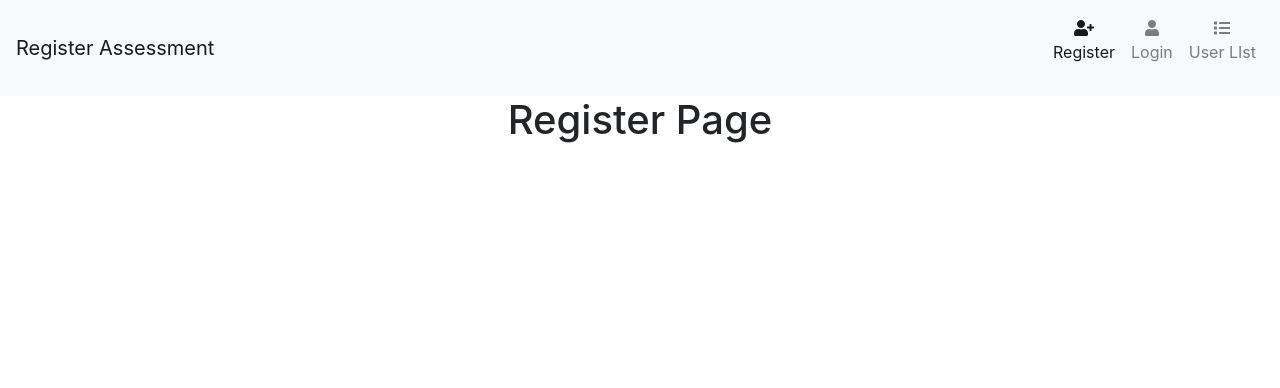
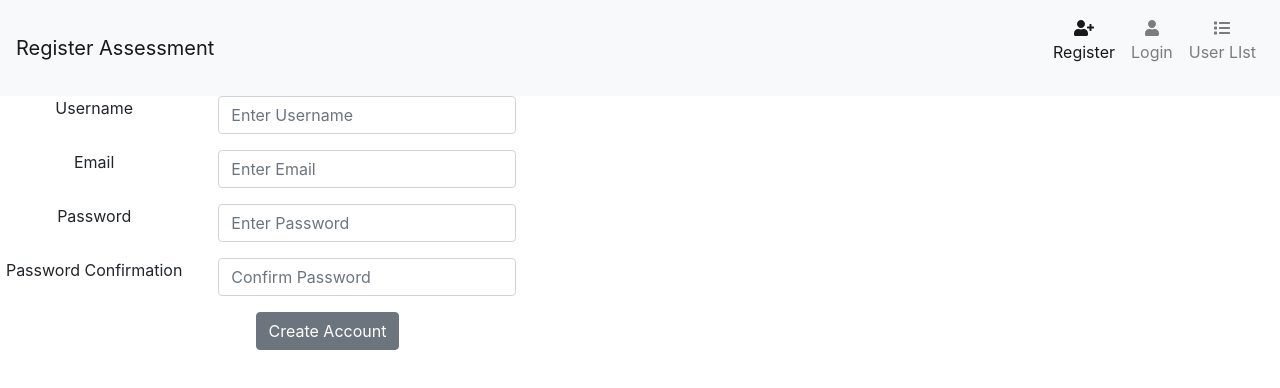
Before and after one commit to jjbrooks251/React-assessment, a React (Create React App) app: page /register in a window 1280 px wide. Shown: the top 388 px of the page. Built offline with nearby package versions, Linux system fonts and the light colour scheme.

Commit message:
register working

```diff
--- a/src/components/RouterHome.js
+++ b/src/components/RouterHome.js
@@ -1,5 +1,5 @@
 import React, { Component } from 'react';
-import { NavLink as RRNavLink, BrowserRouter as Router, Route, Link } from "react-router-dom";
+import { BrowserRouter as Router, Route} from "react-router-dom";
 import { NavBar } from './subcom/Navbar.js';
 import { Home } from './subcom/Home.js';
 import { Register } from './subcom/Register.js';
--- a/src/components/subcom/Navbar.js
+++ b/src/components/subcom/Navbar.js
@@ -1,5 +1,5 @@
 import React, { Component } from 'react';
-import { NavLink as RRNavLink, BrowserRouter as Router, Route, Link } from "react-router-dom";
+import { NavLink as RRNavLink} from "react-router-dom";
 import { FontAwesomeIcon } from "@fortawesome/react-fontawesome";
 import {
     Collapse,
--- a/src/components/subcom/Register.js
+++ b/src/components/subcom/Register.js
@@ -1,10 +1,73 @@
 import React, { Component } from 'react';
+import axios from 'axios';
+import { Col, Button, Form, FormGroup, Label, Input} from 'reactstrap';
 
 export class Register extends Component {
+
+    addUser = (e) => {
+        e.preventDefault();
+
+        let account = {
+            username: e.target[0].value,
+            email: e.target[1].value,
+            password: e.target[2].value,
+            password2: e.target[3].value
+        }
+
+        console.log(account)
+
+        axios.post("http://localhost:5000/user/createUser", account).then(res => {
+            console.log(res);
+        }).then(() => {
+            window.location.reload();
+        }).catch(res => {
+            console.log(res);
+        })
+
+    }
+
     render() {
         return (
             <div>
-                <h1>Register Page</h1>
+                <Form onSubmit={this.addUser}>
+                    <FormGroup row>
+                        <Col sm={2}>
+                            <Label for="exampleEmail">Username</Label>
+                        </Col>
+                        <Col sm={3}>
+                            <Input type="text" name="Username" placeholder="Enter Username" />
+                        </Col>
+                    </FormGroup>
+                    <FormGroup row>
+                        <Col sm={2}>
+                            <Label for="exampleEmail">Email</Label>
+                        </Col>
+                        <Col sm={3}>
+                            <Input type="email" name="email" placeholder="Enter Email" />
+                        </Col>
+                    </FormGroup>
+                    <FormGroup row>
+                        <Col sm={2}>
+                            <Label for="exampleEmail">Password</Label>
+                        </Col>
+                        <Col sm={3}>
+                            <Input type="password" name="Password" placeholder="Enter Password" />
+                        </Col>
+                    </FormGroup>
+                    <FormGroup row>
+                        <Col sm={2}>
+                            <Label for="exampleEmail">Password Confirmation</Label>
+                        </Col>
+                        <Col sm={3}>
+                            <Input type="password" name="Password2" placeholder="Confirm Password" />
+                        </Col>
+                    </FormGroup>
+                    <FormGroup check row>
+                        <Col sm={{ size: 2, offset: 2 }}>
+                            <Button>Create Account</Button>
+                        </Col>
+                    </FormGroup>
+                </Form>
             </div>
         )
     }
```
Also changed, not shown: 1 other file (tests, documents, lock files or other folders).
